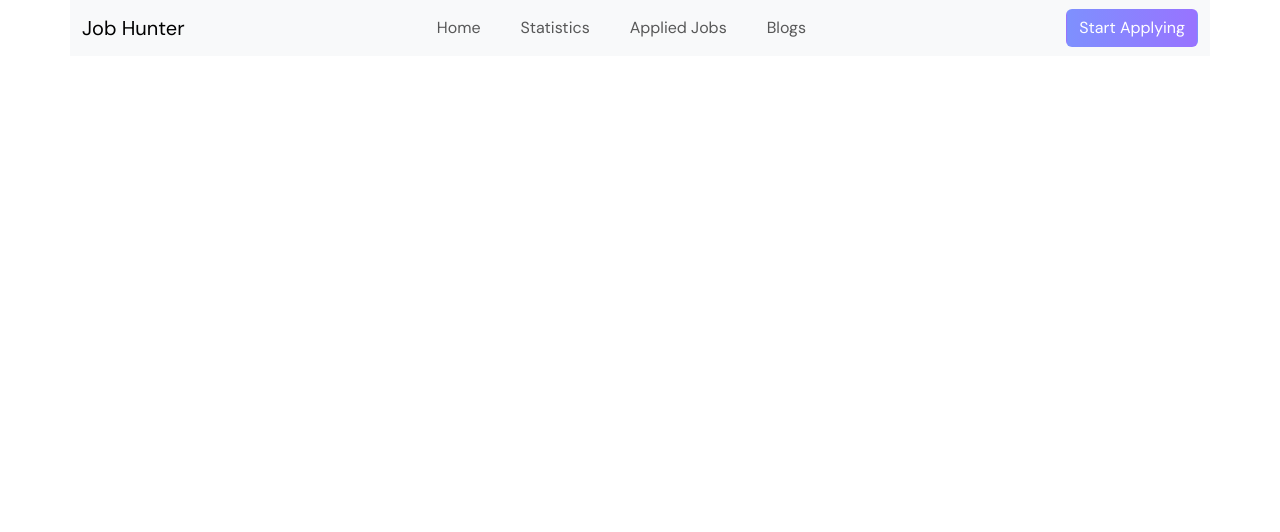
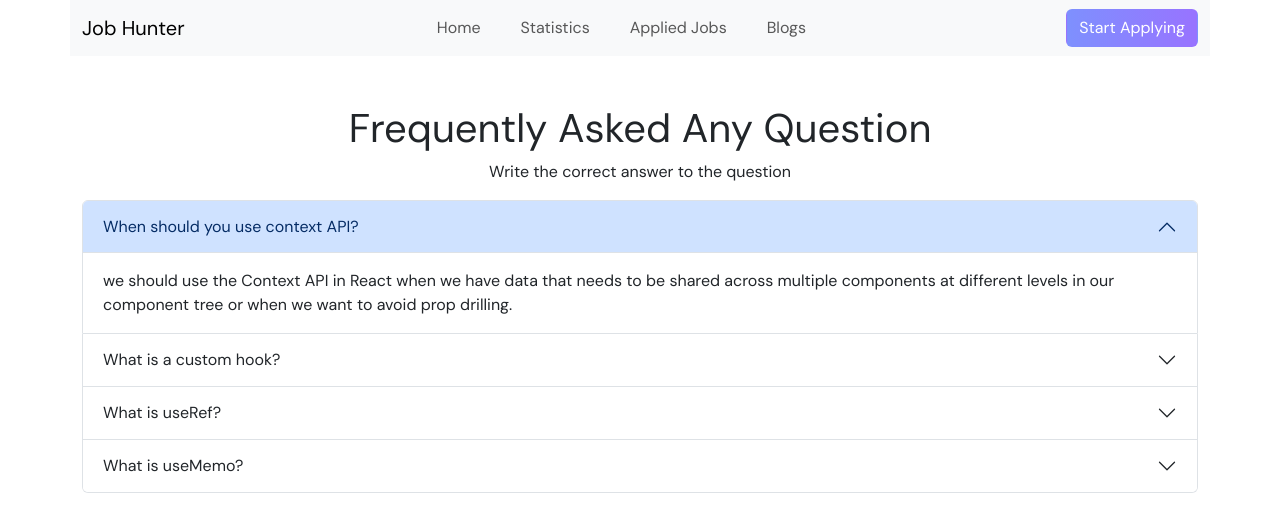
Before and after one commit to OviIslmAbir/job-hunter, a React (Vite) app: page /blog in a window 1280 px wide. Shown: the top 532 px of the page. Built offline with nearby package versions, Linux system fonts and the light colour scheme.

Commit message:
tenth-commit

```diff
--- a/src/components/Blogs/Blogs.jsx
+++ b/src/components/Blogs/Blogs.jsx
@@ -2,9 +2,60 @@ import React from 'react';
 
 const Blogs = () => {
     return (
-        <div>
-
-        </div>
+               <div className='container mt-5'>
+                    <h1 className="text-center">Frequently Asked Any Question</h1>
+                    <p className="text-center">Write the correct answer to the question</p>
+                    <div className="accordion" id="accordionExample">
+                        <div className="accordion-item">
+                        <h2 className="accordion-header" id="headingOne">
+                            <button className="accordion-button" type="button" data-bs-toggle="collapse" data-bs-target="#collapseOne" aria-expanded="true" aria-controls="collapseOne">
+                            When should you use context API?
+                            </button>
+                        </h2>
+                        <div id="collapseOne" className="accordion-collapse collapse show" aria-labelledby="headingOne" data-bs-parent="#accordionExample">
+                            <div className="accordion-body">
+                            we should use the Context API in React when we have data that needs to be shared across multiple components at different levels in our component tree or when we want to avoid prop drilling.
+                            </div>
+                        </div>
+                        </div>
+                        <div className="accordion-item">
+                        <h2 className="accordion-header" id="headingTwo">
+                            <button className="accordion-button collapsed" type="button" data-bs-toggle="collapse" data-bs-target="#collapseTwo" aria-expanded="false" aria-controls="collapseTwo">
+                            What is a custom hook?
+                            </button>
+                        </h2>
+                        <div id="collapseTwo" className="accordion-collapse collapse" aria-labelledby="headingTwo" data-bs-parent="#accordionExample">
+                            <div className="accordion-body">
+                            A custom hook is a reusable function in React that contains some logic and can be shared across different components. It allows you to extract and reuse stateful logic from a component and make it more modular and reusable.
+                            </div>
+                        </div>
+                        </div>
+                        <div className="accordion-item">
+                        <h2 className="accordion-header" id="headingThree">
+                            <button className="accordion-button collapsed" type="button" data-bs-toggle="collapse" data-bs-target="#collapseThree" aria-expanded="false" aria-controls="collapseThree">
+                            What is useRef?
+                            </button>
+                        </h2>
+                        <div id="collapseThree" className="accordion-collapse collapse" aria-labelledby="headingThree" data-bs-parent="#accordionExample">
+                            <div className="accordion-body">
+                            useRef is a hook in React that allows you to create a mutable reference that persists across re-renders of a component. It can be used to access DOM elements, store mutable values, and manage focus and text selection.
+                            </div>
+                        </div>
+                        </div>
+                        <div className="accordion-item">
+                        <h2 className="accordion-header" id="headingFour">
+                            <button className="accordion-button collapsed" type="button" data-bs-toggle="collapse" data-bs-target="#collapseFour" aria-expanded="false" aria-controls="collapseFour">
+                            What is useMemo?
+                            </button>
+                        </h2>
+                        <div id="collapseFour" className="accordion-collapse collapse" aria-labelledby="headingfour" data-bs-parent="#accordionExample">
+                            <div className="accordion-body">
+                            useMemo is a hook in React that allows you to memoize a value or a function so that it is only recomputed when its dependencies change. It can be used to optimize expensive computations and improve the performance of your application.
+                            </div>
+                        </div>
+                        </div>
+                    </div>
+            </div>
     );
 };
 
```
